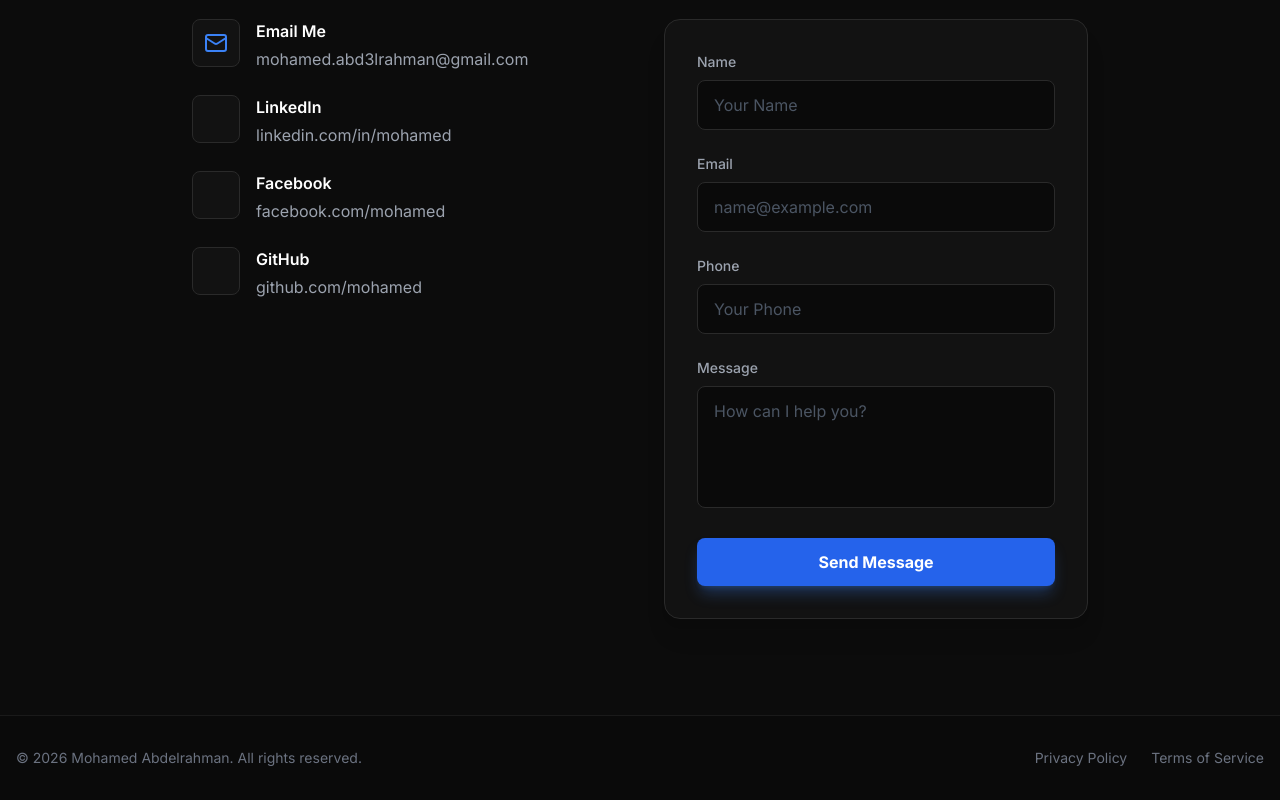
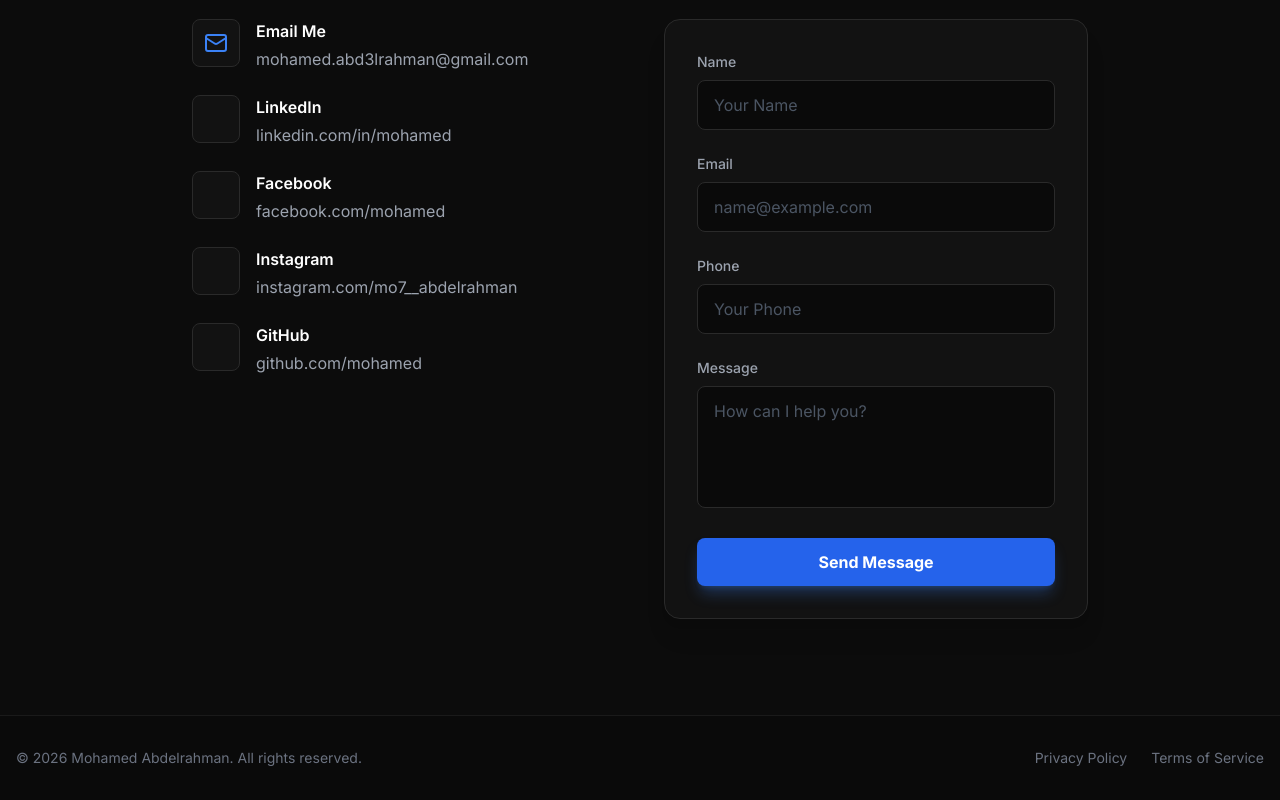
Before and after one commit to Mohamed-Abdelrahman12/Portfolio, a plain HTML site: page index.html in a window 1280 px wide. Shown: the part 3885-4685 px from the top of the page. Drawn offline with nearby package versions, Linux system fonts and the light colour scheme.

Commit message:
Add files via upload

```diff
--- a/index.html
+++ b/index.html
@@ -662,6 +662,17 @@
                                     class="text-gray-400 hover:text-primary-400 transition-colors">facebook.com/mohamed</a>
                             </div>
                         </div>
+                        <div class="flex items-start">
+                            <div
+                                class="w-12 h-12 bg-dark-card border border-dark-border rounded-lg flex items-center justify-center shrink-0 mr-4 text-primary-500">
+                                <i data-lucide="instagram"></i>
+                            </div>
+                            <div>
+                                <h4 class="text-white font-semibold mb-1">Instagram</h4>
+                                <a href="https://www.instagram.com/mo7__abdelrahman" target="_blank"
+                                    class="text-gray-400 hover:text-primary-400 transition-colors">instagram.com/mo7__abdelrahman</a>
+                            </div>
+                        </div>
 
                         <div class="flex items-start">
                             <div
```
